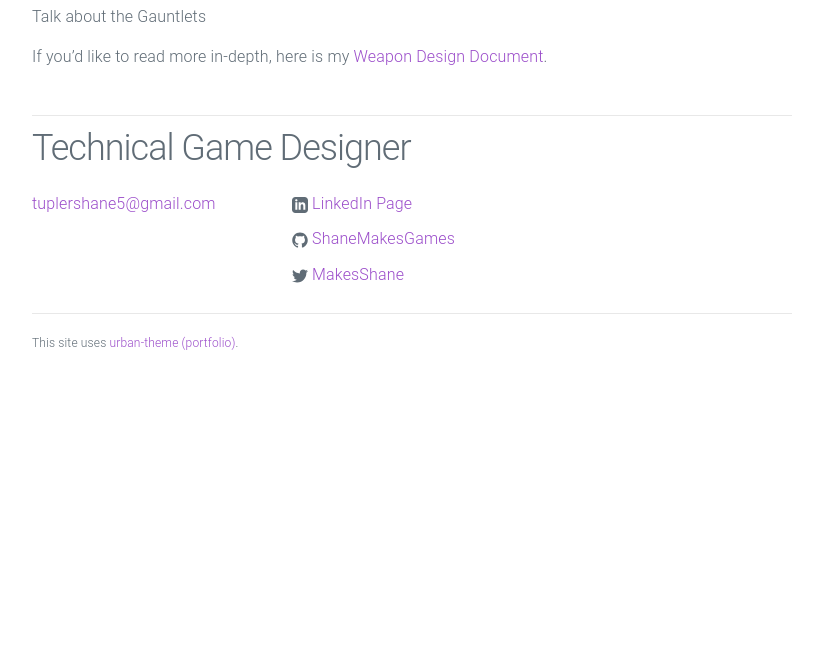
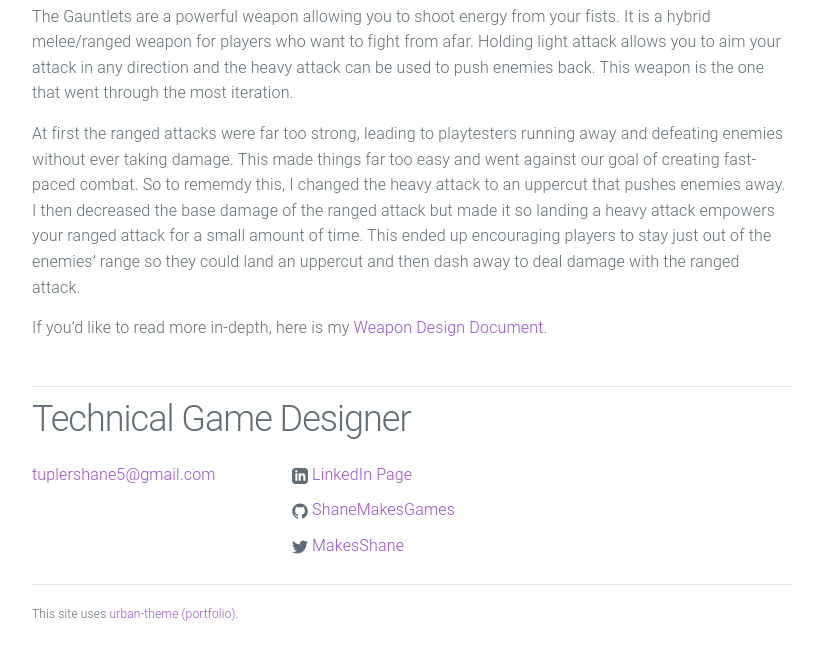
Before and after one commit to ShaneMakesGames/ShaneMakesGames.github.io, a Jekyll site: the page built from _posts/2022-10-07-newer-game.md, in a window 1280 px wide and 900 px high, scrolled down 2189 px, cut to the strip 253-900 px from the top of the window. Shown: the whole strip, without its empty margins (228-1043 px from the left). Built offline with Jekyll 4.4.1, drawn with Linux system fonts in a browser that asks for light colours; before the commit the page ends 2830 px from its top, so only the background shows below that.

Commit message:
Update 2022-10-07-newer-game.md

```diff
--- a/_posts/2022-10-07-newer-game.md
+++ b/_posts/2022-10-07-newer-game.md
@@ -41,7 +41,8 @@ The Daggers are the fastest weapon in the game, allowing you to weave in and out
 </video>
 
 
-Talk about the Gauntlets
+The Gauntlets are a powerful weapon allowing you to shoot energy from your fists. It is a hybrid melee/ranged weapon for players who want to fight from afar. Holding light attack allows you to aim your attack in any direction and the heavy attack can be used to push enemies back. This weapon is the one that went through the most iteration.
 
+At first the ranged attacks were far too strong, leading to playtesters running away and defeating enemies without ever taking damage. This made things far too easy and went against our goal of creating fast-paced combat. So to rememdy this, I changed the heavy attack to an uppercut that pushes enemies away. I then decreased the base damage of the ranged attack but made it so landing a heavy attack empowers your ranged attack for a small amount of time. This ended up encouraging players to stay just out of the enemies' range so they could land an uppercut and then dash away to deal damage with the ranged attack.
 
 If you'd like to read more in-depth, here is my <a href="https://docs.google.com/document/d/1bT9IFHqPR0wT22lfVg5XTb69fw_1GM0wqV9EgFpAeLM/edit?usp=sharing"> Weapon Design Document</a>.
```
